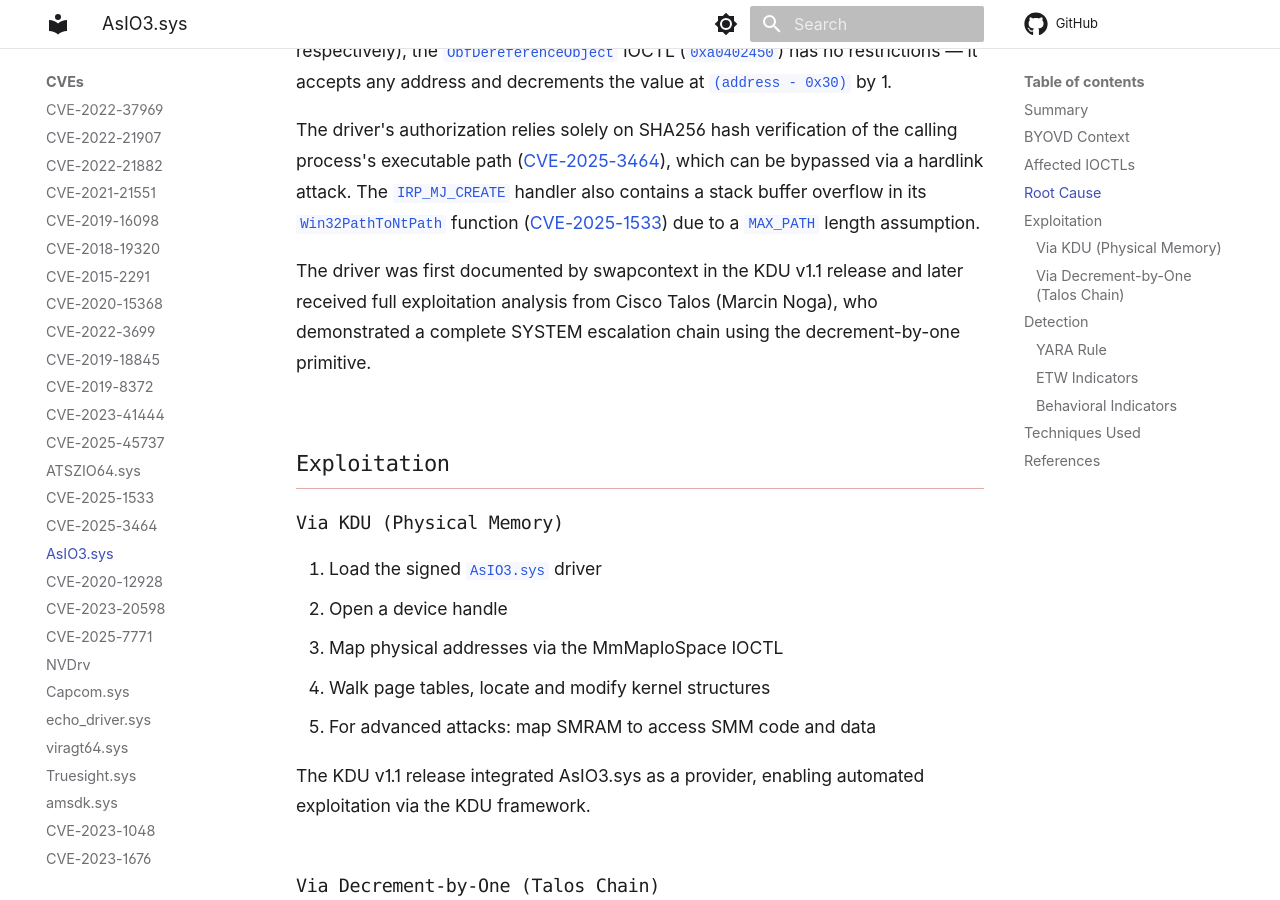
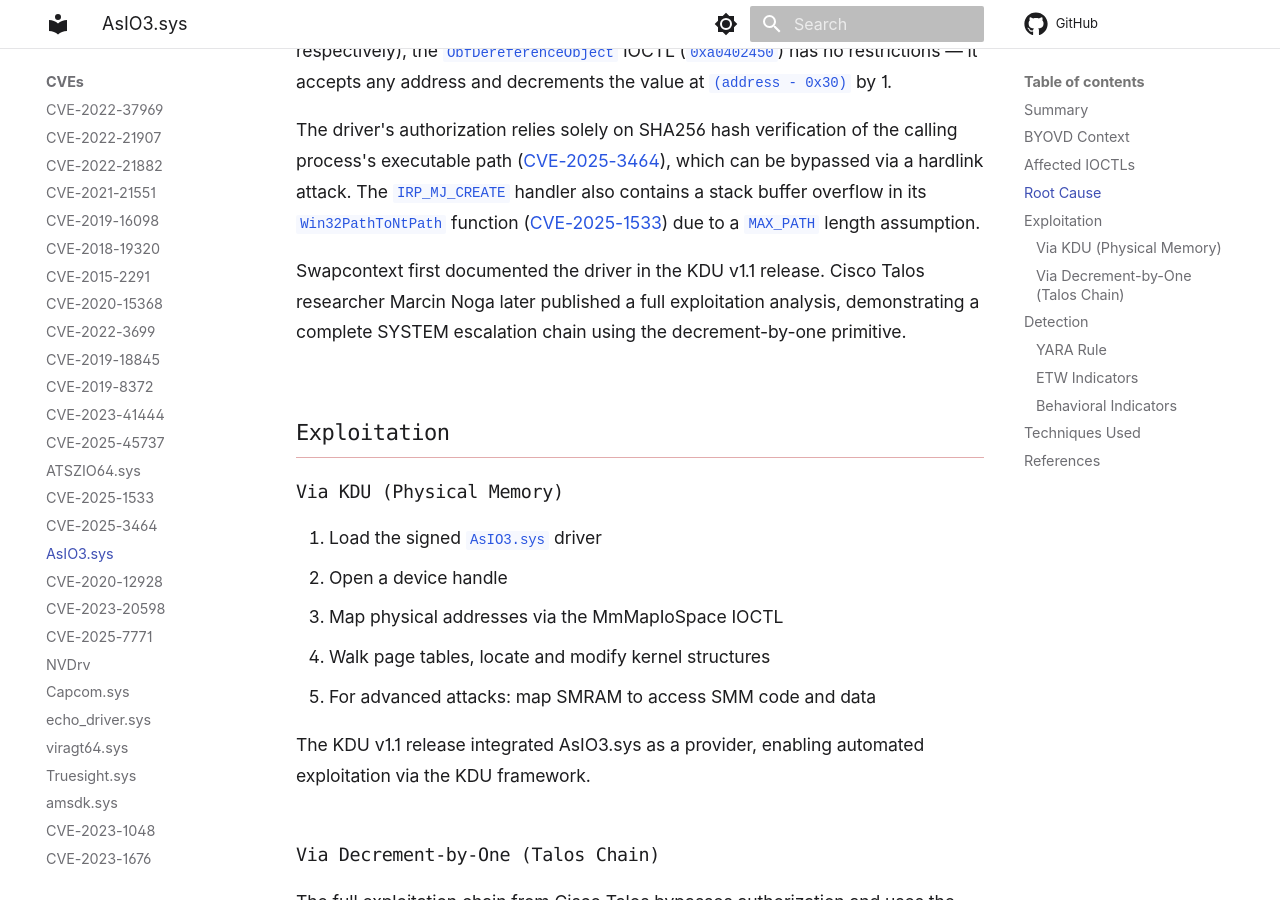
Before and after one commit to splintersfury/KernelSight, an MkDocs documentation site: the page built from docs/case-studies/AsIO3-sys.md, in a window 1280 px wide and 900 px high, scrolled down 1876 px. Built offline with MkDocs 1.6.1 and Material for MkDocs 9.7.7, drawn with Linux system fonts in a browser that asks for light colours; comment, search, counter and statistics services are not loaded; some of the changed text lies outside the part shown.

Commit message:
Tighten prose in AsIO3.sys case studies — remove passive voice
Co-Authored-By: Claude Opus 4.6 <noreply@anthropic.com>

```diff
--- a/docs/case-studies/AsIO3-sys.md
+++ b/docs/case-studies/AsIO3-sys.md
@@ -37,7 +37,7 @@
 
 The driver's authorization relies solely on SHA256 hash verification of the calling process's executable path ([CVE-2025-3464](CVE-2025-3464.md)), which can be bypassed via a hardlink attack. The `IRP_MJ_CREATE` handler also contains a stack buffer overflow in its `Win32PathToNtPath` function ([CVE-2025-1533](CVE-2025-1533.md)) due to a `MAX_PATH` length assumption.
 
-The driver was first documented by swapcontext in the KDU v1.1 release and later received full exploitation analysis from Cisco Talos (Marcin Noga), who demonstrated a complete SYSTEM escalation chain using the decrement-by-one primitive.
+Swapcontext first documented the driver in the KDU v1.1 release. Cisco Talos researcher Marcin Noga later published a full exploitation analysis, demonstrating a complete SYSTEM escalation chain using the decrement-by-one primitive.
 
 ## Exploitation
 
```
Also changed, not shown: other parts of docs/case-studies/AsIO3-sys.md (+1 -1 lines), docs/case-studies/CVE-2025-3464.md (+1 -1 lines).
